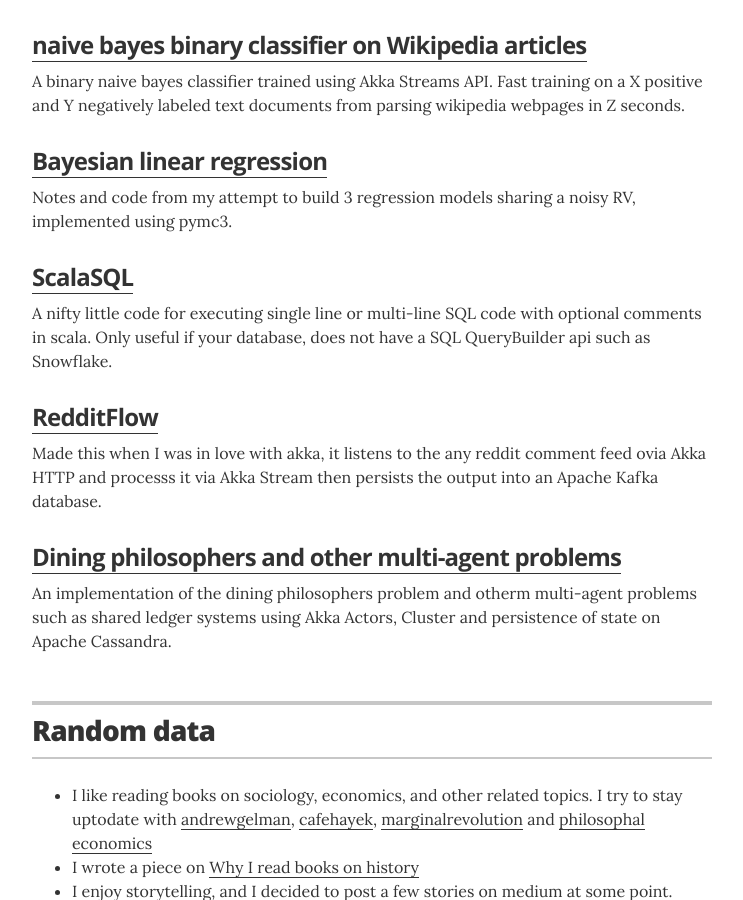
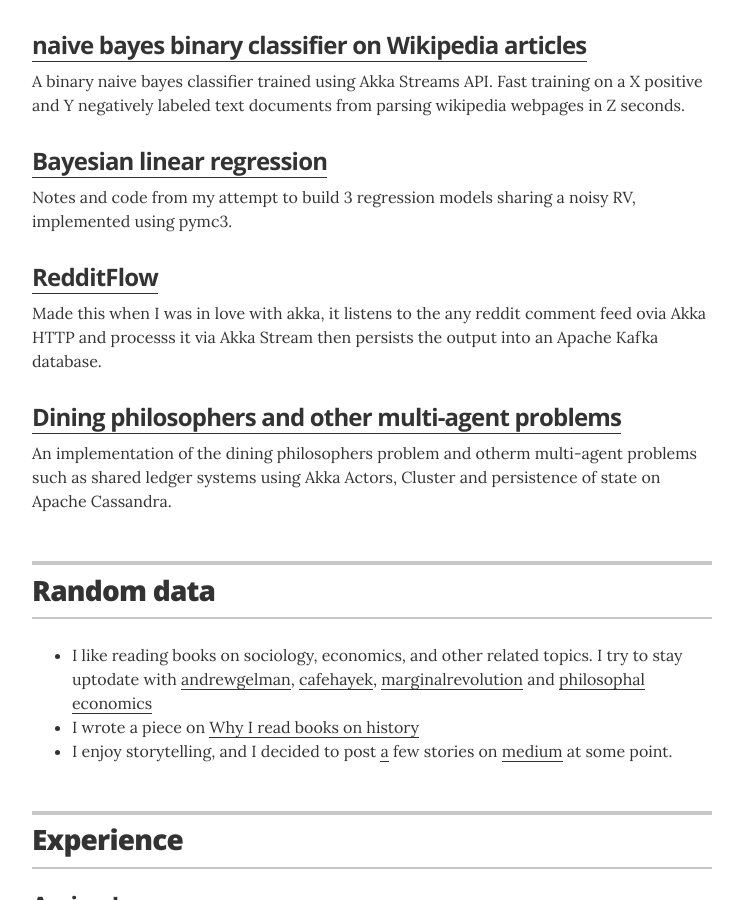
Before and after one commit to shkr/rohtas, a Jekyll site: the page built from about.md, in a window 1280 px wide and 900 px high, scrolled down 1065 px. Shown: the whole window, without its empty margins (268-1011 px from the left). Built offline with Jekyll 4.4.1, drawn with Linux system fonts in a browser that asks for light colours.

Commit message:
projects updated

```diff
--- a/_data/projects.yml
+++ b/_data/projects.yml
@@ -26,10 +26,6 @@
   url: "https://github.com/shkr/bayesian_regression/blob/master/clrm/results.pdf"
   description: Notes and code from my attempt to build 3 regression models sharing a noisy RV, implemented using pymc3.
 
-- project: ScalaSQL
-  url: "https://github.com/shkr/ScalaSQL/blob/master/SQL.scala"
-  description: A nifty little code for executing single line or multi-line SQL code with optional comments in scala. Only useful if your database, does not have a SQL QueryBuilder api such as Snowflake.
-
 - project: RedditFlow
   url: "https://github.com/shkr/streams"
   description: Made this when I was in love with akka, it listens to the any reddit comment feed ovia Akka HTTP and processs it via Akka Stream then persists the output into an Apache Kafka database.
```
